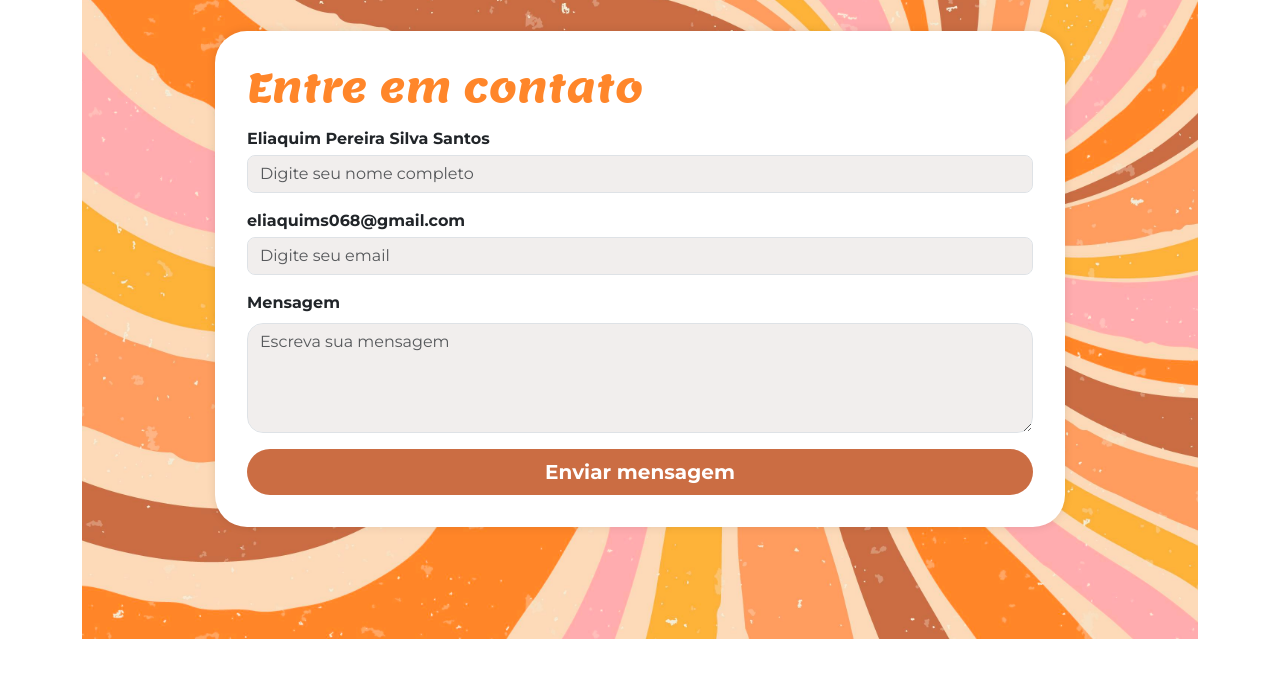
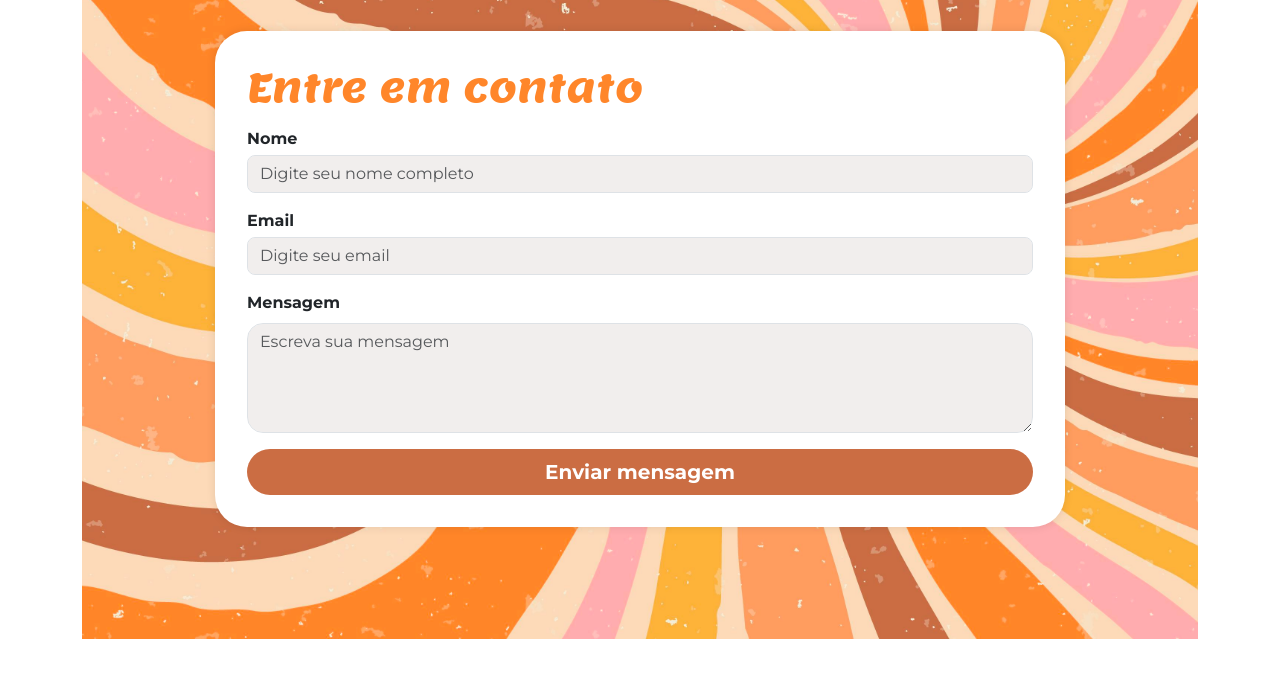
Before and after one commit to Eli1551/Site-Acess-vel-2, a plain HTML site: page index.html in a window 1280 px wide. Shown: the part 2340-3040 px from the top of the page. Drawn offline with nearby package versions, Linux system fonts and the light colour scheme.

Commit message:
Update index.html

```diff
--- a/index.html
+++ b/index.html
@@ -100,12 +100,12 @@
                     <h2 class="mb-3">Entre em contato</h2>
                     <form>
                         <div class="form-group mb-3">
-                            <label for="nome">Eliaquim Pereira Silva Santos</label>
+                            <label for="nome">Nome</label>
                             <input type="text" id="nome" name="nome" class="form-control rounded-3 mt-1"
                                 placeholder="Digite seu nome completo">
                         </div>
                         <div class="form-group mb-3">
-                            <label for="email">eliaquims068@gmail.com</label>
+                            <label for="email">Email</label>
                             <input type="email" id="email" name="email" class="form-control rounded-3 mt-1"
                                 placeholder="Digite seu email">
                         </div>
```
